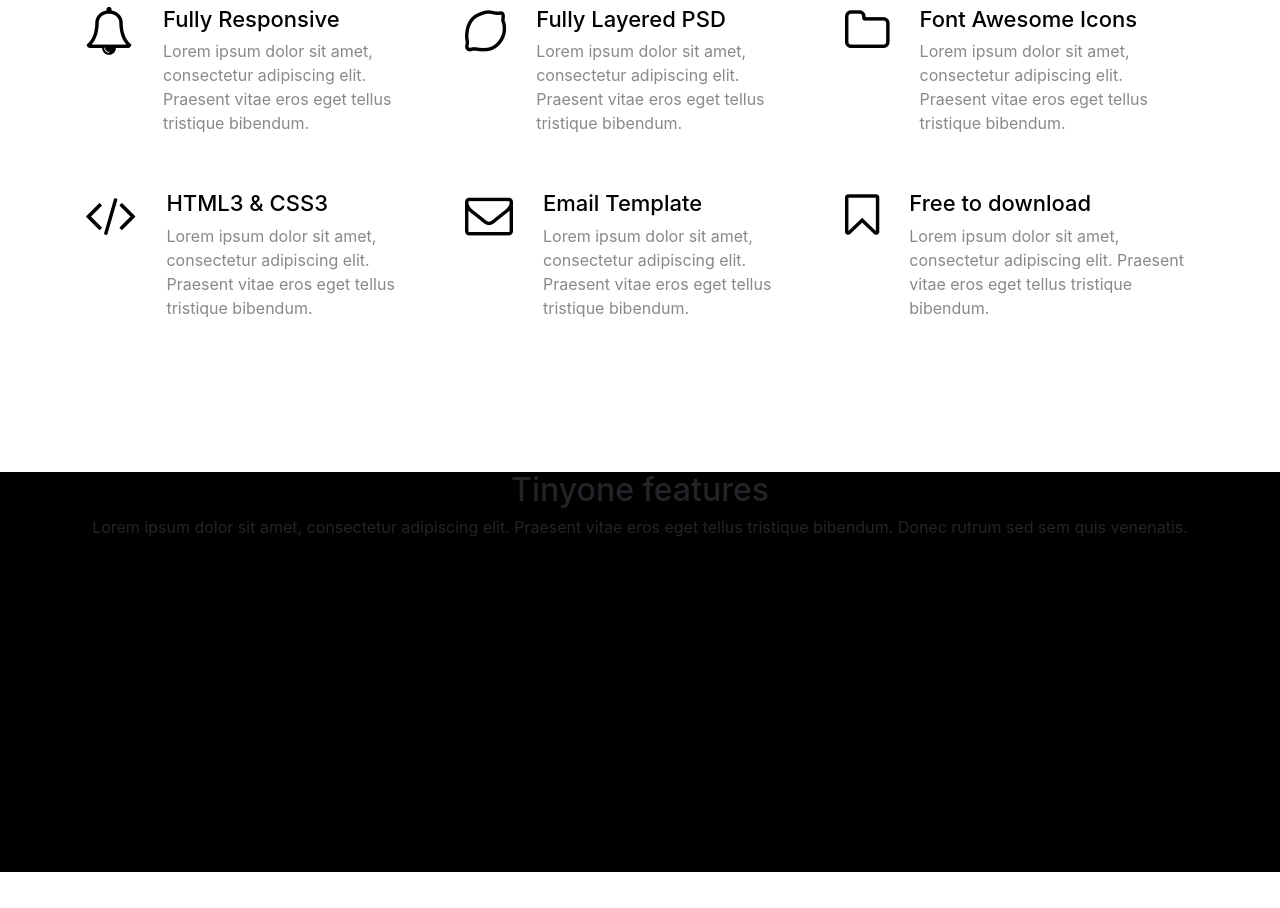
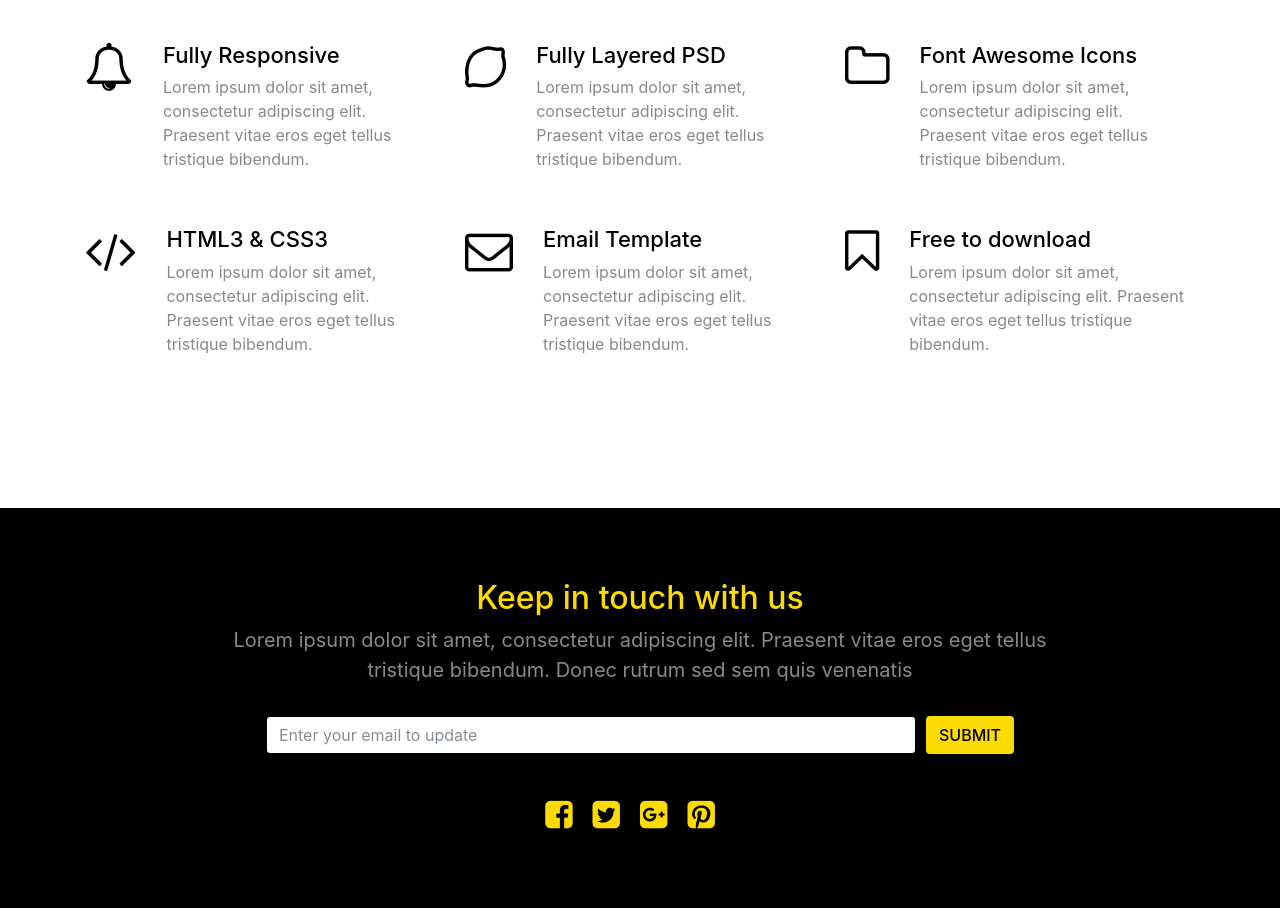
Before and after one commit to fishergio/test-intagono-spg, a website: page app/index.html in a window 1280 px wide. Shown: the part 745-1653 px from the top of the page. Before the commit the page ends 1617 px from the top, so only its background shows below. Drawn offline with Linux system fonts and the light colour scheme.

Commit message:
Maquetado de la seccion suscribe

```diff
--- a/app/index.html
+++ b/app/index.html
@@ -47,9 +47,9 @@
               <div class="carousel-caption">
                 <h3 class="caption-title">Inspire your inspiration</h3>
                 <p class="caption-resume">Simple to use for your app, products showcase and your inspiration</p>
-                    <p class="caption-descrip">Lorem ipsum dolor sit amet, consectetur adipiscing elit. Praesent vitae
-                       eros eget tellus tristique bibendum. Donec rutrum sed sem quis venenatis.
-                      Proin viverra risus a eros volutpat tempor. In quis arcu et eros porta lobortis sit</p>
+                <p class="caption-descrip">Lorem ipsum dolor sit amet, consectetur adipiscing elit. Praesent vitae eros eget tellus tristique bibendum.
+                  Donec rutrum sed sem quis venenatis. Proin viverra risus a eros volutpat tempor. In quis arcu et eros porta
+                  lobortis sit</p>
                 <div class="social-list">
                   <a class="list-item" target="_blank" href=""><i class="fa fa-apple fa-2x"></i></a>
                   <a class="list-item" target="_blank" href=""><i class="fa fa-android fa-2x"></i></a>
@@ -76,9 +76,8 @@
     <div class="container">
       <div class="features-head text-center">
         <h2 class="head-title">Tinyone features</h4>
-          <p class="head-descrip">Lorem ipsum dolor sit amet, consectetur adipiscing elit.
-            Praesent vitae eros eget tellus tristique bibendum. Donec rutrum sed
-            sem quis venenatis.</p>
+          <p class="head-descrip">Lorem ipsum dolor sit amet, consectetur adipiscing elit. Praesent vitae eros eget tellus tristique bibendum. Donec
+            rutrum sed sem quis venenatis.</p>
       </div>
 
       <div class="row features-items">
@@ -87,16 +86,14 @@
             <a class="pull-left" href=""><i class="icon fa fa-bell-o fa-3x"></i></a>
             <div class="feature-body">
               <h4 class="title">Fully Responsive</h3>
-                  <p class="descrip">Lorem ipsum dolor sit amet, consectetur adipiscing elit.
-                      Praesent vitae eros eget tellus tristique bibendum.</p>
+                <p class="descrip">Lorem ipsum dolor sit amet, consectetur adipiscing elit. Praesent vitae eros eget tellus tristique bibendum.</p>
             </div>
           </div>
           <div class="feature-box">
             <a class="pull-left" href=""><i class="icon fa fa-code fa-3x"></i></a>
             <div class="feature-body">
               <h4 class="title">HTML3 & CSS3</h3>
-                  <p class="descrip">Lorem ipsum dolor sit amet, consectetur adipiscing elit.
-                      Praesent vitae eros eget tellus tristique bibendum.</p>
+                <p class="descrip">Lorem ipsum dolor sit amet, consectetur adipiscing elit. Praesent vitae eros eget tellus tristique bibendum.</p>
             </div>
           </div>
         </div>
@@ -105,16 +102,14 @@
             <a class="pull-left" href=""><i class="icon fa fa-lemon-o fa-3x"></i></a>
             <div class="feature-body">
               <h4 class="title">Fully Layered PSD</h3>
-                  <p class="descrip">Lorem ipsum dolor sit amet, consectetur adipiscing elit.
-                      Praesent vitae eros eget tellus tristique bibendum.</p>
+                <p class="descrip">Lorem ipsum dolor sit amet, consectetur adipiscing elit. Praesent vitae eros eget tellus tristique bibendum.</p>
             </div>
           </div>
           <div class="feature-box">
             <a class="pull-left" href=""><i class="icon fa fa-envelope-o fa-3x"></i></a>
             <div class="feature-body">
               <h4 class="title">Email Template</h3>
-                  <p class="descrip">Lorem ipsum dolor sit amet, consectetur adipiscing elit.
-                      Praesent vitae eros eget tellus tristique bibendum.</p>
+                <p class="descrip">Lorem ipsum dolor sit amet, consectetur adipiscing elit. Praesent vitae eros eget tellus tristique bibendum.</p>
             </div>
           </div>
         </div>
@@ -123,16 +118,14 @@
             <a class="pull-left" href=""><i class="icon fa fa-folder-o fa-3x"></i></a>
             <div class="feature-body">
               <h4 class="title">Font Awesome Icons</h3>
-                  <p class="descrip">Lorem ipsum dolor sit amet, consectetur adipiscing elit.
-                      Praesent vitae eros eget tellus tristique bibendum.</p>
+                <p class="descrip">Lorem ipsum dolor sit amet, consectetur adipiscing elit. Praesent vitae eros eget tellus tristique bibendum.</p>
             </div>
           </div>
           <div class="feature-box">
             <a class="pull-left" href=""><i class="icon fa fa-bookmark-o fa-3x"></i></a>
             <div class="feature-body">
               <h4 class="title">Free to download</h3>
-                  <p class="descrip">Lorem ipsum dolor sit amet, consectetur adipiscing elit.
-                      Praesent vitae eros eget tellus tristique bibendum.</p>
+                <p class="descrip">Lorem ipsum dolor sit amet, consectetur adipiscing elit. Praesent vitae eros eget tellus tristique bibendum.</p>
             </div>
           </div>
         </div>
@@ -140,13 +133,27 @@
     </div>
   </section>
 
-  <section class="footer">
+  <section class="suscribe">
     <div class="container">
-          <div class="features-head text-center">
-            <h2 class="head-title">Tinyone features</h4>
-            <p class="head-descrip">Lorem ipsum dolor sit amet, consectetur adipiscing elit.
-              Praesent vitae eros eget tellus tristique bibendum. Donec rutrum sed
-              sem quis venenatis.</p>
+      <div class="suscribe-head text-center">
+        <h2 class="suscribe-title">Keep in touch with us</h4>
+          <p class="suscribe-descrip">Lorem ipsum dolor sit amet, consectetur adipiscing elit. Praesent vitae eros eget tellus tristique bibendum. Donec
+            rutrum sed sem quis venenatis</p>
+      </div>
+      <div class="suscribe-form">
+        <form class="form-inline justify-content-center" action="">
+          <div class="form-group">
+            <input class="form-control suscribe-input" type="text" placeholder="Enter your email to update">
+            <button type="button" class="btn suscribe-btn">submit</button>
+          </div>
+        </form>
+      </div>
+      <div class="social-list justify-content-center">
+        <a class="item-list" href="#" target="_blank"><i class="fa fa-facebook-square fa-2x"></i></a>
+        <a class="item-list" href="#" target="_blank"><i class="fa fa-twitter-square fa-2x"></i></a>
+        <a class="item-list" href="#" target="_blank"><i class="fa fa-google-plus-square fa-2x"></i></a>
+        <a class="item-list" href="#" target="_blank"><i class="fa fa-pinterest-square fa-2x"></i></a>
+      </div>
     </div>
     </div>
   </section>
--- a/app/scss/estilos.scss
+++ b/app/scss/estilos.scss
@@ -77,6 +77,7 @@ $fontDef: 16px;
         }
         .head-descrip {
             color: #313841;
+            font-size: 20px;
             padding-bottom: 10px;
         }
     }
@@ -105,8 +106,47 @@ $fontDef: 16px;
     }
 }
 
-// FOOTER SECTION
-.footer {
+// SUSCRIBE SECTION
+.suscribe {
     background-color: #000;
     height: 400px;
+    .suscribe-head {
+        display: inline-block;
+        margin-top: 4.5em;
+        padding: 0 40px;
+        .suscribe-title{
+            color: $yellowColor;
+            margin-bottom: 10px;
+        }
+        .suscribe-descrip{
+            color: $grayLight;
+            font-size: $fontDef + 4;
+            padding: 0 5em;
+        }
+    }
+    .suscribe-form {
+        margin-top: 15px;
+        .suscribe-input{
+            display: inline-block;
+            width: 650px;
+        }
+        .suscribe-btn{
+            background-color: $yellowColor;
+            color: $textPrimary;
+            font-weight: 500;
+            margin-left: 10px;
+            text-transform: uppercase;
+            cursor: pointer;
+        }
+    }
+    .social-list {
+        margin-top: 2em;
+        display: flex;
+        margin: 0 auto;
+        padding-top: 45px;
+        .item-list {
+            color: $yellowColor;
+            margin-right: 20px;
+        }
+    }
 }
```
Also changed, not shown: app/lib/css/estilos.css, dist/index.html. Lines whose indentation alone changed are shown as unchanged.
